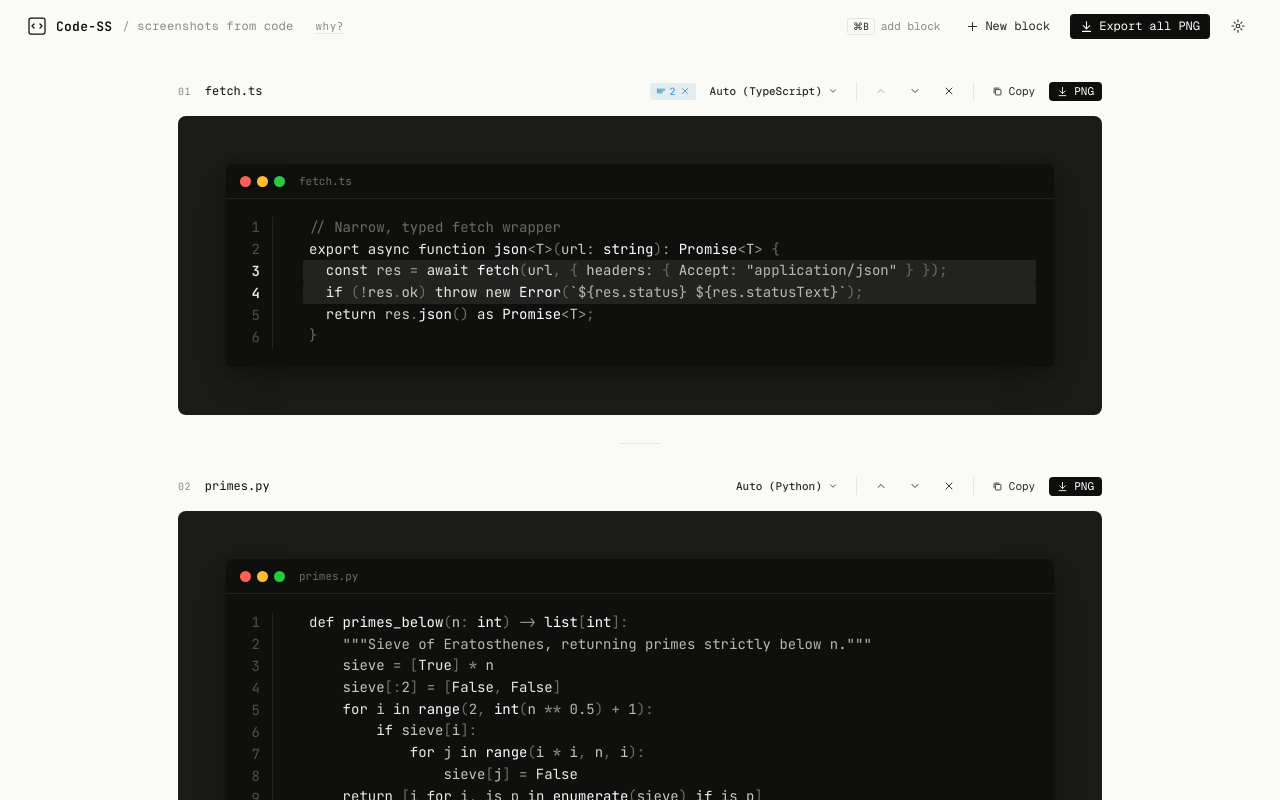
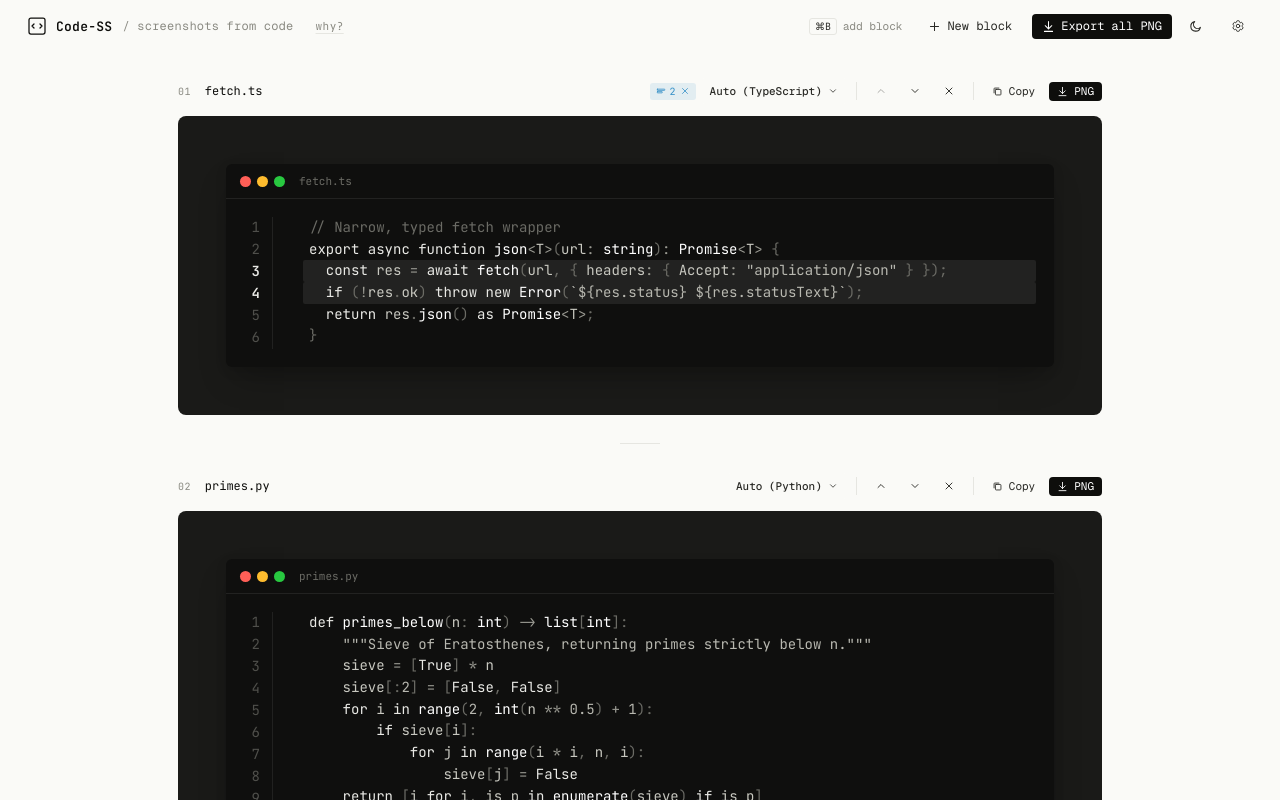
Before and after one commit to kubilaykarpat/code-ss, a React (Vite) app: page / in a window 1280 px wide. Built offline with nearby package versions, Linux system fonts and the light colour scheme.

Commit message:
Add dark mode toggle with sun/moon icons and rename Tweaks to Appearance

```diff
--- a/src/app.jsx
+++ b/src/app.jsx
@@ -19,7 +19,8 @@ const DEFAULT_SETTINGS = /*EDITMODE-BEGIN*/{
   "showLineNumbers": true,
   "dropShadow": true,
   "showFilename": true,
-  "exportFormat": "png"
+  "exportFormat": "png",
+  "darkMode": false
 }/*EDITMODE-END*/;
 
 const STARTER_BLOCKS = [
@@ -79,7 +80,10 @@ export const App = () => {
       const saved = localStorage.getItem("codess.settings");
       if (saved) return { ...DEFAULT_SETTINGS, ...JSON.parse(saved) };
     } catch {}
-    return { ...DEFAULT_SETTINGS };
+    const prefersDark =
+      typeof window !== "undefined" &&
+      window.matchMedia?.("(prefers-color-scheme: dark)").matches;
+    return { ...DEFAULT_SETTINGS, darkMode: !!prefersDark };
   });
 
   const [tweakOpen, setTweakOpen] = React.useState(false);
@@ -92,6 +96,13 @@ export const App = () => {
   React.useEffect(() => {
     localStorage.setItem("codess.settings", JSON.stringify(settings));
   }, [settings]);
+
+  React.useEffect(() => {
+    document.documentElement.setAttribute(
+      "data-theme",
+      settings.darkMode ? "dark" : "light",
+    );
+  }, [settings.darkMode]);
 
   React.useEffect(() => {
     const onMsg = (e) => {
@@ -162,6 +173,10 @@ export const App = () => {
         onOpenTweaks={() => setTweakOpen(true)}
         tweakOpen={tweakOpen}
         onOpenWhy={() => setWhyOpen(true)}
+        darkMode={settings.darkMode}
+        onToggleDarkMode={() =>
+          setSettings({ ...settings, darkMode: !settings.darkMode })
+        }
       />
 
       <div className="page-scroll">
@@ -216,7 +231,7 @@ export const App = () => {
   );
 };
 
-export const TopBar = ({ count, onAddBlock, onExportAll, exporting, exportFormat, onOpenTweaks, tweakOpen, onOpenWhy }) => (
+export const TopBar = ({ count, onAddBlock, onExportAll, exporting, exportFormat, onOpenTweaks, tweakOpen, onOpenWhy, darkMode, onToggleDarkMode }) => (
   <header className="topbar">
     <div className="topbar-l">
       <div className="brand">
@@ -240,9 +255,17 @@ export const TopBar = ({ count, onAddBlock, onExportAll, exporting, exportFormat
         {exporting ? "Exporting…" : `Export all ${exportFormat.toUpperCase()}`}
       </Btn>
       <button
+        className="icon-btn theme-btn"
+        onClick={onToggleDarkMode}
+        title={darkMode ? "Switch to light mode" : "Switch to dark mode"}
+        aria-label={darkMode ? "Switch to light mode" : "Switch to dark mode"}
+      >
+        <Icon name={darkMode ? "sun" : "moon"} size={14} />
+      </button>
+      <button
         className={`icon-btn tweaks-btn ${tweakOpen ? "is-active" : ""}`}
         onClick={onOpenTweaks}
-        title="Open tweaks"
+        title="Appearance"
       >
         <Icon name="settings" size={14} />
       </button>
--- a/src/styles.css
+++ b/src/styles.css
@@ -3,8 +3,10 @@
 :root {
   --bg: #FAFAF7;
   --bg-2: #F4F4EE;
+  --bg-hover: #EEEEE7;
   --ink: #0E0E0C;
   --ink-2: #2A2A26;
+  --on-ink: #fff;
   --mut: #8A8A82;
   --mut-2: #B8B8B0;
   --hair: #E6E6E1;
@@ -17,7 +19,30 @@
   --font-code: "JetBrains Mono", ui-monospace, monospace;
   --shadow-1: 0 1px 0 rgba(0,0,0,0.02), 0 1px 2px rgba(0,0,0,0.03);
   --shadow-window: 0 40px 80px -20px rgba(0,0,0,0.45), 0 20px 40px -20px rgba(0,0,0,0.25);
+  --toggle-dot: #fff;
 }
+
+[data-theme="dark"] {
+  --bg: #15161A;
+  --bg-2: #1E1F24;
+  --bg-hover: #2A2B30;
+  --ink: #ECECEA;
+  --ink-2: #C8C8C2;
+  --on-ink: #15161A;
+  --mut: #8A8A82;
+  --mut-2: #5A5A52;
+  --hair: #2A2B2F;
+  --hair-2: #232428;
+  --accent: oklch(0.74 0.13 240);
+  --accent-soft: oklch(0.74 0.13 240 / 0.18);
+  --danger: oklch(0.70 0.16 25);
+  --shadow-1: 0 1px 0 rgba(0,0,0,0.4), 0 1px 2px rgba(0,0,0,0.4);
+  --shadow-window: 0 40px 80px -20px rgba(0,0,0,0.7), 0 20px 40px -20px rgba(0,0,0,0.5);
+  --toggle-dot: #ECECEA;
+}
+
+html { color-scheme: light; }
+html[data-theme="dark"] { color-scheme: dark; }
 
 * { box-sizing: border-box; }
 
@@ -121,13 +146,13 @@ input, textarea { font: inherit; color: inherit; }
   transition: background 120ms, color 120ms;
   white-space: nowrap;
 }
-.btn:hover:not(:disabled) { background: #EEEEE7; }
+.btn:hover:not(:disabled) { background: var(--bg-hover); }
 .btn-ghost { background: transparent; }
 .btn-ghost:hover:not(:disabled) { background: var(--bg-2); }
 .btn-hairline { background: var(--bg-2); }
 .btn-solid {
   background: var(--ink);
-  color: #fff;
+  color: var(--on-ink);
 }
 .btn-solid:hover:not(:disabled) { background: var(--ink-2); }
 .btn-sm { padding: 4px 8px; font-size: 11px; }
@@ -145,7 +170,7 @@ input, textarea { font: inherit; color: inherit; }
 }
 .icon-btn:hover:not(:disabled) { background: var(--bg-2); border-color: var(--hair); }
 .icon-btn-danger:hover:not(:disabled) { color: var(--danger); }
-.icon-btn.is-active { background: var(--ink); color: #fff; }
+.icon-btn.is-active { background: var(--ink); color: var(--on-ink); }
 .icon-btn.is-active:hover { background: var(--ink-2); }
 .tweaks-btn { margin-left: 4px; }
 
@@ -167,7 +192,7 @@ input, textarea { font: inherit; color: inherit; }
   transition: background 120ms;
   white-space: nowrap;
 }
-.dd-trigger:hover { background: #EEEEE7; }
+.dd-trigger:hover { background: var(--bg-hover); }
 .dd-label { color: var(--mut); margin-right: 4px; text-transform: uppercase; letter-spacing: 0.06em; font-size: 10px; }
 .dd-value { font-weight: 500; }
 .dd-menu {
@@ -229,12 +254,12 @@ input, textarea { font: inherit; color: inherit; }
   width: 12px;
   height: 12px;
   border-radius: 50%;
-  background: #fff;
+  background: var(--toggle-dot);
   box-shadow: 0 1px 2px rgba(0,0,0,0.2);
-  transition: transform 140ms;
+  transition: transform 140ms, background 140ms;
 }
 .toggle.is-on .toggle-track { background: var(--ink); }
-.toggle.is-on .toggle-dot { transform: translateX(12px); }
+.toggle.is-on .toggle-dot { transform: translateX(12px); background: var(--on-ink); }
 
 /* ===== Slider ===== */
 .slider-row {
@@ -294,7 +319,7 @@ input, textarea { font: inherit; color: inherit; }
 .seg-btn:hover { color: var(--ink-2); }
 .seg-btn.is-active {
   background: var(--ink);
-  color: #fff;
+  color: var(--on-ink);
 }
 
 /* ===== Page scroll & rows ===== */
@@ -356,7 +381,7 @@ input, textarea { font: inherit; color: inherit; }
 }
 .add-block:hover {
   color: var(--ink);
-  background: #EEEEE7;
+  background: var(--bg-hover);
 }
 .add-kbd {
   margin-left: 8px;
@@ -652,11 +677,11 @@ input, textarea { font: inherit; color: inherit; }
   align-items: stretch;
   text-align: left;
 }
-.swatch:hover { background: #EEEEE7; }
+.swatch:hover { background: var(--bg-hover); }
 .swatch.is-active {
   background: var(--ink);
 }
-.swatch.is-active .swatch-name { color: #fff; }
+.swatch.is-active .swatch-name { color: var(--on-ink); }
 .swatch-chip {
   width: 100%;
   height: 28px;
--- a/src/tweaks.jsx
+++ b/src/tweaks.jsx
@@ -19,7 +19,7 @@ export const TweaksPanel = ({ settings, setSettings, onClose }) => {
   return (
     <div className="tweaks">
       <div className="tweaks-head">
-        <span className="tweaks-title">Tweaks</span>
+        <span className="tweaks-title">Appearance</span>
         <button className="icon-btn" onClick={onClose} title="Close"><Icon name="x" size={12} /></button>
       </div>
       <div className="tweaks-body">
--- a/src/ui.jsx
+++ b/src/ui.jsx
@@ -15,9 +15,16 @@ export const Icon = ({ name, size = 14 }) => {
     case "wand": return <svg {...common}><path d="M3 13l8-8M10 3l1 1M12 5l1 1M4 11l1 1"/></svg>;
     case "highlight": return <svg {...common}><rect x="2" y="5" width="12" height="2" rx="0.5"/><rect x="2" y="9" width="8" height="2" rx="0.5"/></svg>;
     case "file": return <svg {...common}><path d="M4 2h5l3 3v9H4z"/><path d="M9 2v3h3"/></svg>;
-    case "settings": return <svg {...common}><circle cx="8" cy="8" r="2"/><path d="M8 1v2M8 13v2M1 8h2M13 8h2M3.5 3.5l1.4 1.4M11.1 11.1l1.4 1.4M3.5 12.5l1.4-1.4M11.1 4.9l1.4-1.4"/></svg>;
+    case "settings": return (
+      <svg width={size} height={size} viewBox="0 0 24 24" fill="none" stroke="currentColor" strokeWidth="1.6" strokeLinecap="round" strokeLinejoin="round">
+        <path d="M9.6 3.94c.09-.54.56-.94 1.11-.94h2.59c.55 0 1.02.4 1.11.94l.21 1.28c.06.37.31.69.65.87.07.04.15.08.22.13.32.2.72.26 1.07.12l1.22-.45c.52-.2 1.1 0 1.37.49l1.3 2.24c.27.48.16 1.08-.26 1.43l-1 .83c-.3.24-.44.61-.43.99v.26c-.01.38.14.75.43.99l1 .83c.42.35.53.95.26 1.43l-1.3 2.24c-.27.49-.85.69-1.37.49l-1.22-.45c-.35-.13-.75-.07-1.07.12-.07.05-.15.09-.22.13-.34.18-.59.5-.65.87l-.21 1.28c-.09.54-.56.94-1.11.94h-2.59c-.55 0-1.02-.4-1.11-.94l-.21-1.28c-.06-.37-.31-.69-.65-.87-.07-.04-.15-.08-.22-.13-.32-.2-.72-.26-1.07-.12l-1.22.45c-.52.2-1.1 0-1.37-.49l-1.3-2.24a1.13 1.13 0 0 1 .26-1.43l1-.83c.3-.24.44-.61.43-.99v-.26c.01-.38-.14-.75-.43-.99l-1-.83a1.13 1.13 0 0 1-.26-1.43l1.3-2.24c.27-.49.85-.69 1.37-.49l1.22.45c.35.13.75.07 1.07-.12.07-.05.15-.09.22-.13.34-.18.59-.5.65-.87z"/>
+        <circle cx="12" cy="12" r="3"/>
+      </svg>
+    );
     case "lines": return <svg {...common}><path d="M2 4h12M2 8h12M2 12h8"/></svg>;
     case "code": return <svg {...common}><path d="M5 4l-3 4 3 4M11 4l3 4-3 4"/></svg>;
+    case "sun": return <svg {...common}><circle cx="8" cy="8" r="3"/><path d="M8 1.5v1.5M8 13v1.5M1.5 8h1.5M13 8h1.5M3.3 3.3l1.1 1.1M11.6 11.6l1.1 1.1M3.3 12.7l1.1-1.1M11.6 4.4l1.1-1.1"/></svg>;
+    case "moon": return <svg {...common}><path d="M13 9.5A5.5 5.5 0 116.5 3a4.5 4.5 0 006.5 6.5z"/></svg>;
     default: return null;
   }
 };
```
